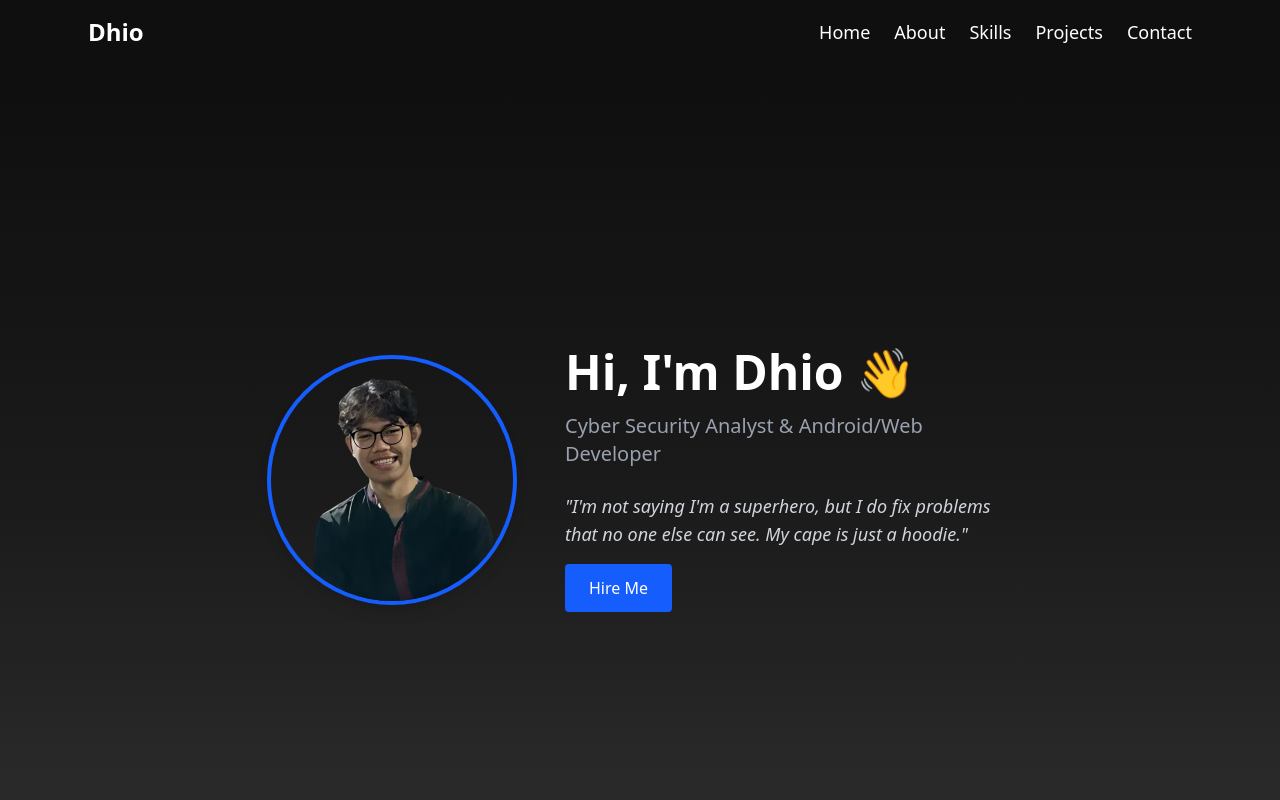
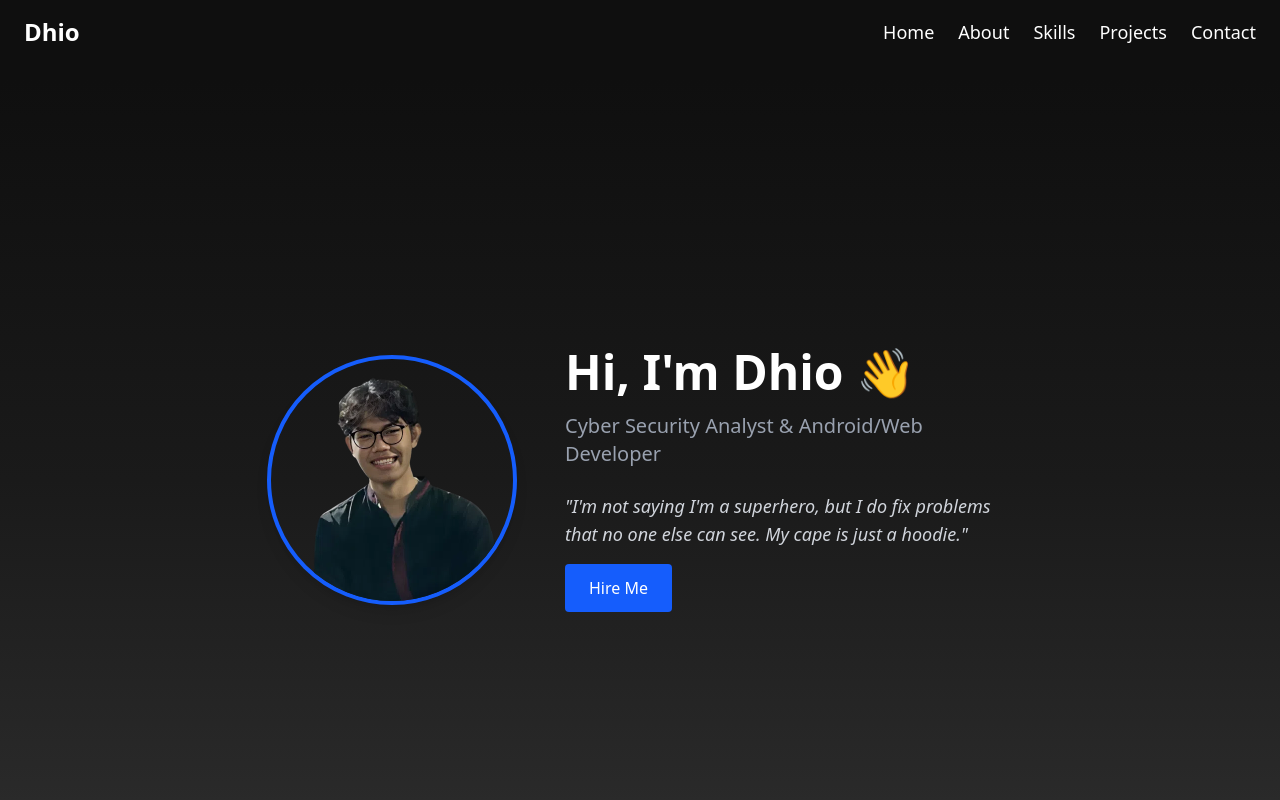
Before and after one commit to Faryuki/Profile-Portofolio-WEB, a Next.js app: page / in a window 1280 px wide. Shown: the top 800 px of the page. Built offline with nearby package versions, Linux system fonts and the light colour scheme.

Commit message:
Update Lastest

```diff
--- a/src/app/components/Navbar.tsx
+++ b/src/app/components/Navbar.tsx
@@ -20,11 +20,11 @@ export default function Navbar() {
 
   return (
     <nav
-      className={`fixed top-0 left-0 w-full z-50 transition-all duration-300 ${
+      className={`fixed top-0 left-0 right-0 z-50 transition-all duration-300 ${
         scrolled ? 'bg-white shadow-md' : 'bg-transparent'
       }`}
     >
-      <div className="max-w-6xl mx-auto px-6 py-4 flex justify-between items-center">
+      <div className="w-full px-4 sm:px-6 py-4 flex justify-between items-center">
         <span
           className={`font-bold text-2xl transition ${
             scrolled ? 'text-black' : 'text-white'
@@ -33,7 +33,7 @@ export default function Navbar() {
           Dhio
         </span>
 
-        {/* Desktop menu */}
+        {/* Desktop Nav */}
         <div className="hidden md:flex space-x-6 text-lg font-medium">
           {navLinks.map((item) => (
             <a
@@ -50,23 +50,23 @@ export default function Navbar() {
           ))}
         </div>
 
-        {/* Mobile menu button */}
+        {/* Mobile Menu Icon */}
         <div className="md:hidden">
           <button
             onClick={() => setMenuOpen(!menuOpen)}
             className={`text-2xl transition ${
               scrolled ? 'text-black' : 'text-white'
             }`}
-            aria-label="Toggle menu"
+            aria-label="Toggle Menu"
           >
             {menuOpen ? <FaTimes /> : <FaBars />}
           </button>
         </div>
       </div>
 
-      {/* Mobile menu overlay */}
+      {/* Mobile Fullscreen Menu */}
       {menuOpen && (
-        <div className="md:hidden fixed top-0 left-0 w-full h-full bg-black bg-opacity-90 z-40 flex flex-col items-center justify-center space-y-8">
+        <div className="fixed inset-0 z-40 bg-black bg-opacity-90 flex flex-col items-center justify-center space-y-8 md:hidden">
           {navLinks.map((item) => (
             <a
               key={item}
```
